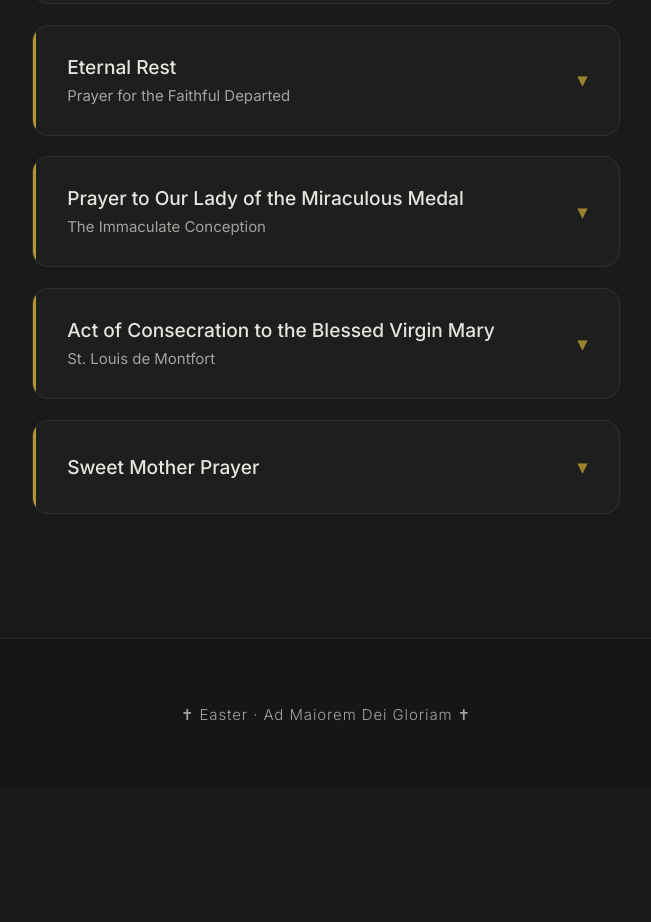
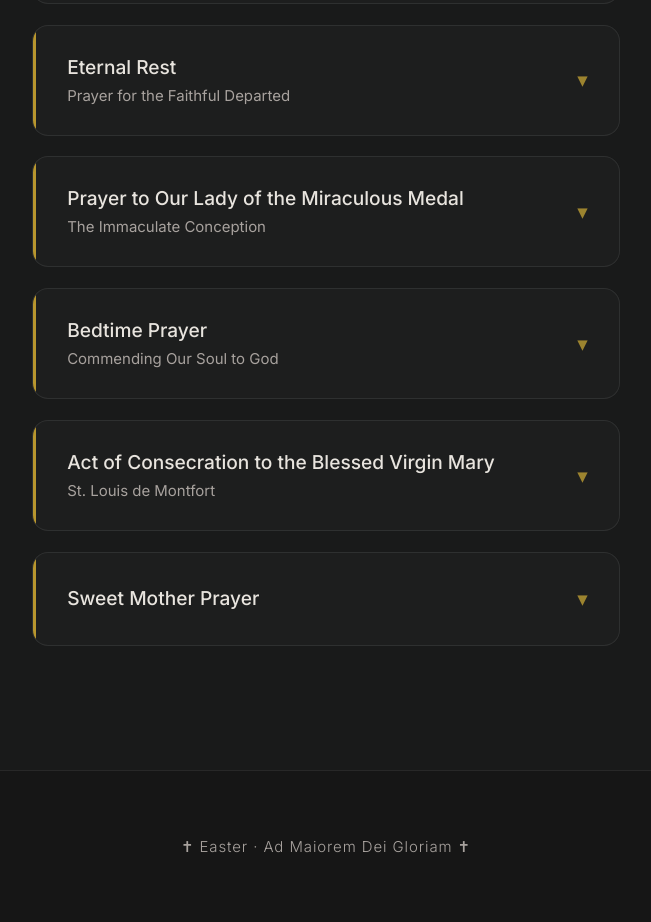
Before and after one commit to abdonp926-stack/dailyprayers, a plain HTML site: page daily-prayers.html in a window 1280 px wide. Shown: the part 4228-5150 px from the top of the page, without its empty margins (314-965 px from the left). Before the commit the page ends 5018 px from the top, so only its background shows below. Drawn offline with Linux system fonts and the light colour scheme.

Commit message:
Add files via upload

```diff
--- a/daily-prayers.html
+++ b/daily-prayers.html
@@ -1103,7 +1103,21 @@
     </div>
   </div>
 
-  <!-- Evening 9. Act of Consecration to the Blessed Virgin Mary -->
+  <!-- Evening 9. Bedtime Prayer -->
+  <div class="prayer-card" id="bedtime-prayer">
+    <div class="prayer-header" onclick="toggle(this)">
+      <h2>Bedtime Prayer<span class="subtitle">Commending Our Soul to God</span></h2>
+      <span class="chevron">▾</span>
+    </div>
+    <div class="prayer-body">
+      <div class="prayer-content">
+        <p class="prayer-text">Now I lay me down to sleep, I pray the Lord my soul to keep. If I should die before I wake, I pray the Lord my soul to take.</p>
+        <p class="prayer-text" style="text-align:center; margin-top:1rem;">Amen.</p>
+      </div>
+    </div>
+  </div>
+
+  <!-- Evening 10. Act of Consecration to the Blessed Virgin Mary -->
   <div class="prayer-card" id="consecration-mary-evening">
     <div class="prayer-header" onclick="toggle(this)">
       <h2>Act of Consecration to the Blessed Virgin Mary<span class="subtitle">St. Louis de Montfort</span></h2>
```
